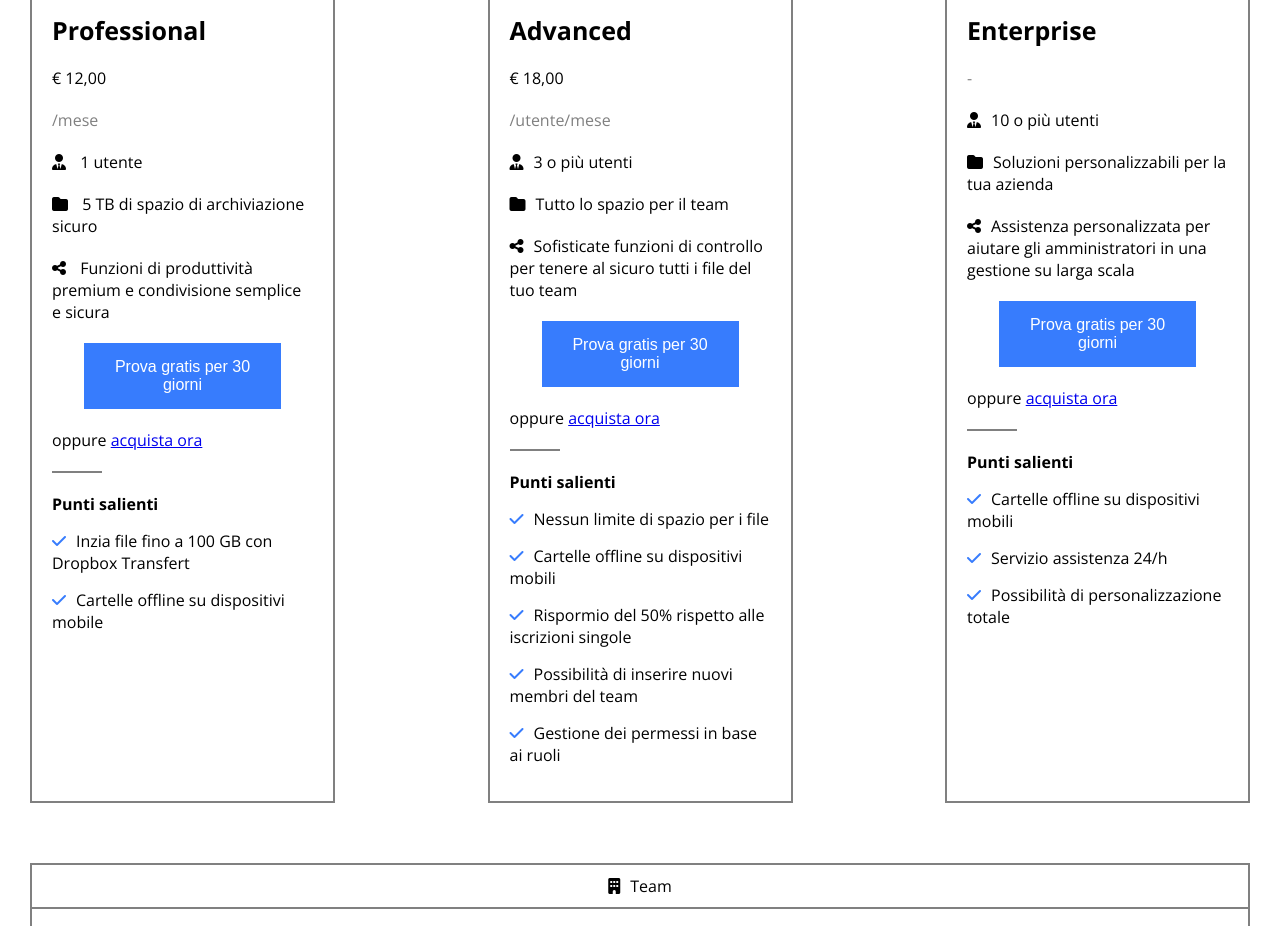
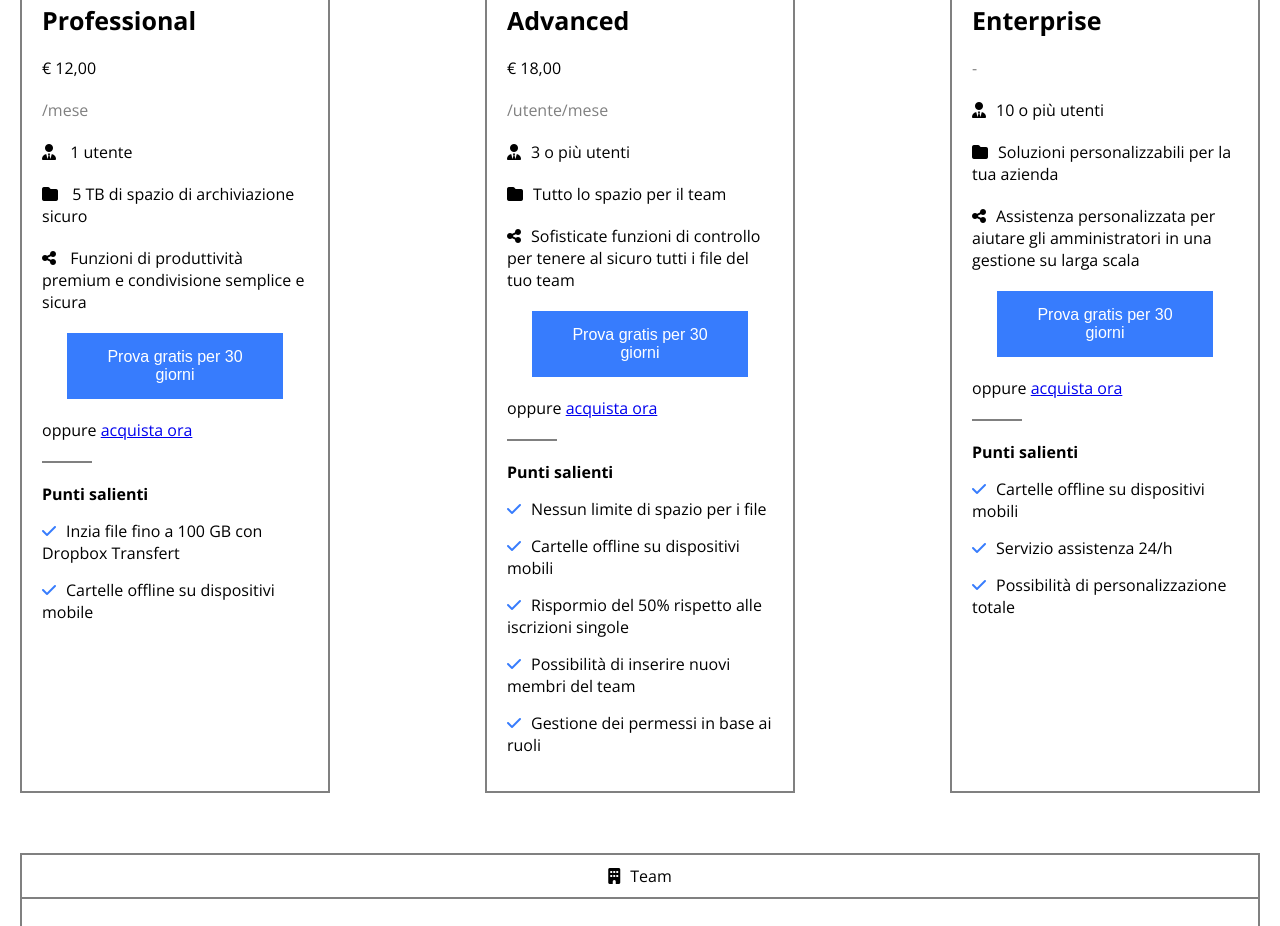
Before and after one commit to BeneArp/htmlcss-dropbox, a plain HTML site: page index.html in a window 1280 px wide. Shown: the part 1390-2316 px from the top of the page. Drawn offline with nearby package versions, Linux system fonts and the light colour scheme.

Commit message:
modifica margini bottoni sezione piani

```diff
--- a/css/style.css
+++ b/css/style.css
@@ -28,7 +28,7 @@ span{
 .container{
     max-width: 1400px;
     margin: 140px auto;
-    padding: 30px;
+    padding: 20px;
 }
 
 /* dimesnione header a footer */
@@ -249,7 +249,7 @@ i{
 
 /* formattazione bottoni per la sezione business */
 .contact-button{
-    margin: 0 32px;
+    margin: 0 25px;
 }
 
 #icon{
```
